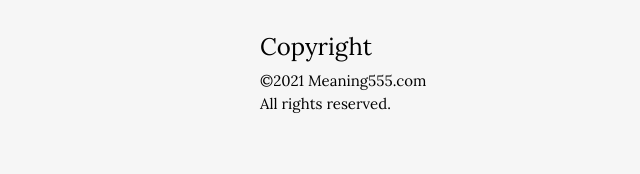
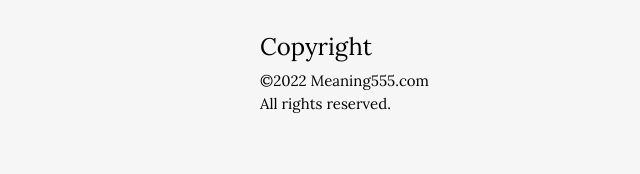
Before and after one commit to stanulionyte/Meaning555.com, a website: page 555-meaning.html in a window 1280 px wide. Shown: the part 2519-2693 px from the top of the page, 395-1035 px from the left. Drawn offline with Linux system fonts and the light colour scheme.

Commit message:
Add files via upload

```diff
--- a/555-meaning.html
+++ b/555-meaning.html
@@ -201,7 +201,7 @@
             <div class="col">
               <div class="grid__item post-large--one-third medium--one-third">
                 <p class="h4">Copyright</p>
-                <div class="rte">©2021 Meaning555.com<br> All rights reserved.
+                <div class="rte">©2022 Meaning555.com<br> All rights reserved.
                 </div>
               </div>
             </div>
```
